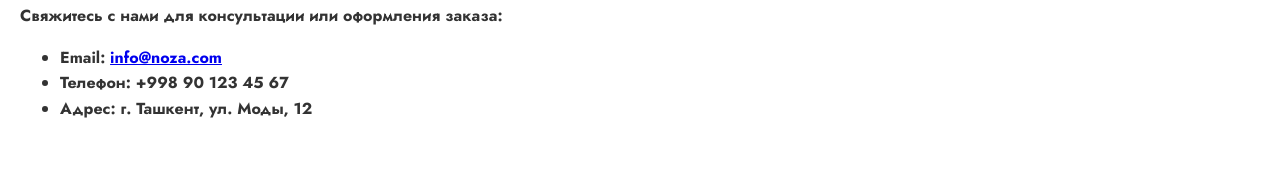
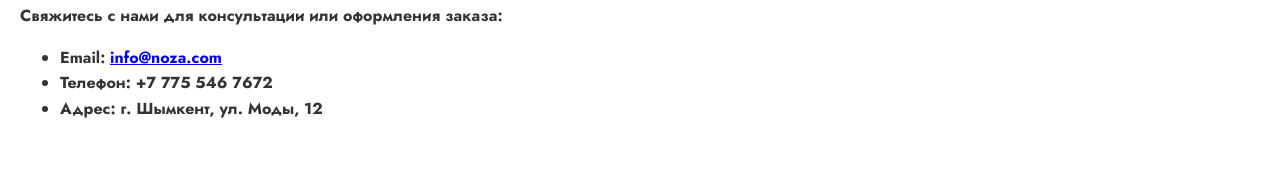
Before and after one commit to begab4ik/NIKE, a plain HTML site: page index.html in a window 1280 px wide. Shown: the part 2614-2786 px from the top of the page. Drawn offline with Linux system fonts and the light colour scheme; a script that the page names is missing.

Commit message:
Update index.html

```diff
--- a/index.html
+++ b/index.html
@@ -83,8 +83,8 @@
             <p>Свяжитесь с нами для консультации или оформления заказа:</p>
             <ul>
                 <li>Email: <a href="mailto:info@noza.com">info@noza.com</a></li>
-                <li>Телефон: +998 90 123 45 67</li>
-                <li>Адрес: г. Ташкент, ул. Моды, 12</li>
+                <li>Телефон: +7 775 546 7672</li>
+                <li>Адрес: г. Шымкент, ул. Моды, 12</li>
             </ul>
         </section>
     </main>
```
